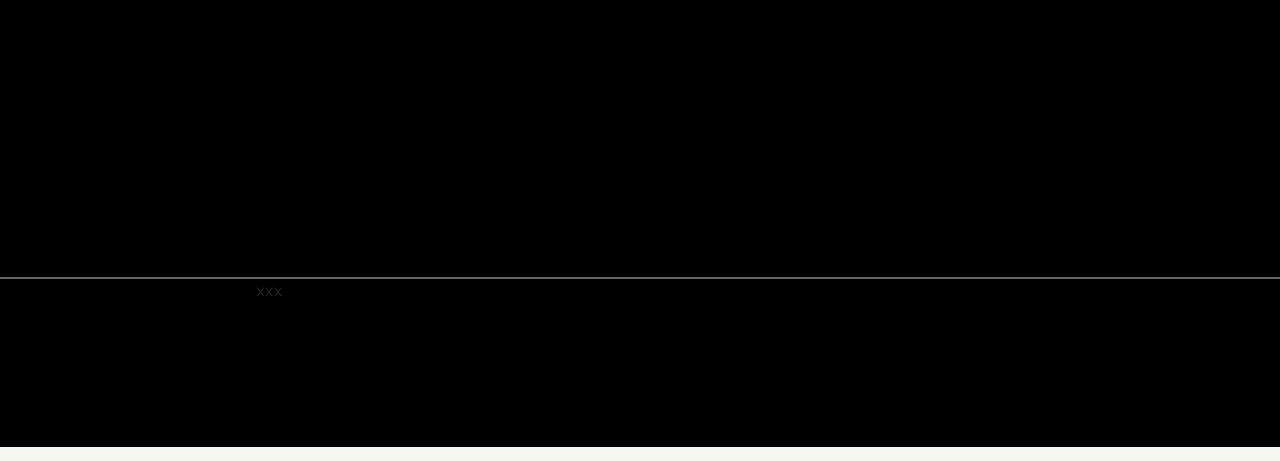
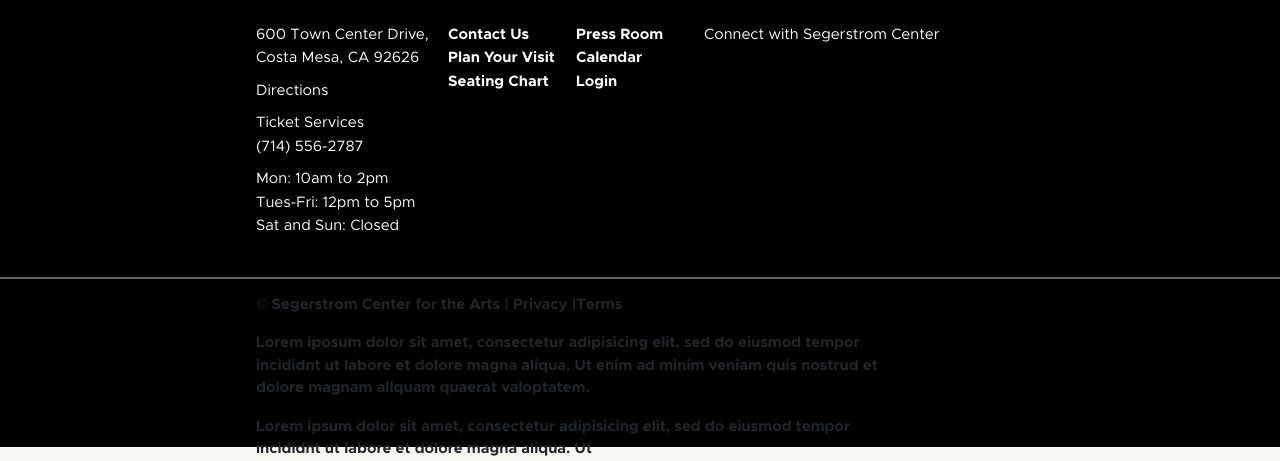
Before and after one commit to theMagnificentJay/SegerstromSubPage, a plain HTML site: page index.html in a window 1280 px wide. Shown: the part 1728-2189 px from the top of the page. Drawn offline with nearby package versions, Linux system fonts and the light colour scheme.

Commit message:
01042022 1811

```diff
--- a/index.html
+++ b/index.html
@@ -463,10 +463,54 @@
     <!-- FOOTER -->
     <div class="footer_div">
       <div class="footer_inner_div1">
-        <div class="footer_top over_pls">xxx</div>
+        <div class="footer_top over_pls">
+          <!-- <p>Segerstrom</p> -->
+          <img
+            src="./assets/img/seger_logo.png"
+            alt="Segerstrom Logo"
+            style="margin-bottom: 55px"
+          />
+          <div style="display: flex">
+            <div style="width: 15vw">
+              <p>600 Town Center Drive,</p>
+              <p class="mb25px">Costa Mesa, CA 92626</p>
+              <p class="mb25px">Directions</p>
+              <p>Ticket Services</p>
+              <p class="mb25px">(714) 556-2787</p>
+              <p>Mon: 10am to 2pm</p>
+              <p>Tues-Fri: 12pm to 5pm</p>
+              <p>Sat and Sun: Closed</p>
+            </div>
+            <div class="metro-bold" style="width: 10vw">
+              <p>Contact Us</p>
+              <p>Plan Your Visit</p>
+              <p>Seating Chart</p>
+            </div>
+            <div class="metro-bold" style="width: 10vw">
+              <p>Press Room</p>
+              <p>Calendar</p>
+              <p>Login</p>
+            </div>
+            <div>
+              <p>Connect with Segerstrom Center</p>
+            </div>
+          </div>
+        </div>
       </div>
       <div class="footer_inner_div2">
-        <div class="footer_bottom over_pls">xxx</div>
+        <div class="footer_bottom over_pls metro-bold s15px">
+          <p>&copy; Segerstrom Center for the Arts | Privacy |Terms</p>
+          <p>
+            Lorem iposum dolor sit amet, consectetur adipisicing elit, sed do
+            eiusmod tempor incididnt ut labore et dolore magna aliqua. Ut enim
+            ad minim veniam quis nostrud et dolore magnam allquam quaerat
+            valoptatem.
+          </p>
+          <p>
+            Lorem ipsum dolor sit amet, consectetur adipisicing elit, sed do
+            eiusmod tempor incididnt ut labore et dolore magna aliqua. Ut
+          </p>
+        </div>
       </div>
     </div>
     <!-- SCRIPT -->
--- a/styles.css
+++ b/styles.css
@@ -22,6 +22,10 @@
 
 .mt35px {
   margin-top: 35px;
+}
+
+.mb25px {
+  margin-bottom: 25px;
 }
 
 body {
@@ -376,15 +380,28 @@
   height: 578px;
   background-color: black;
   margin-top: 150px;
+  width: 100%;
+  font-size: 15px;
+}
+
+.footer_inner_div1 p {
+  margin-top: -15px;
 }
 
 .footer_inner_div1 {
   border-bottom: 2px solid rgb(100, 100, 100);
   height: 410px;
+  color: #ffffff;
+  padding-top: 55px;
 }
 
 .over_pls {
   margin-left: 20vw;
+}
+
+.footer_inner_div2 {
+  margin-top: 15px;
+  width: 70%;
 }
 
 /* TESTING */
```
Also changed, not shown: assets/img/asl.svg (added), assets/img/asl_hands.svg (added), assets/img/seger_logo.png (added).
